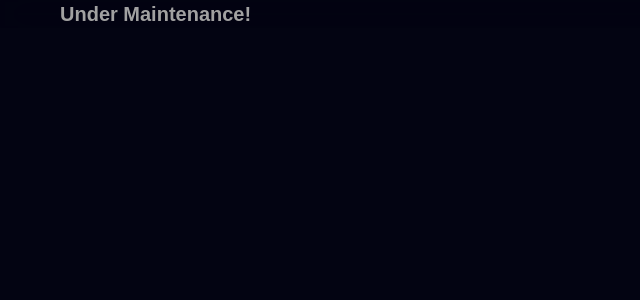
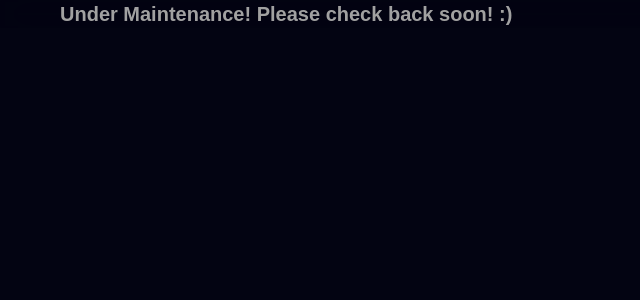
Before and after one commit to Leon-Le-Wen-Yang/personal_website, a React app: page / in a window 1280 px wide. Shown: the top 300 px of the page, without its empty margins (0-640 px from the left). Built offline with nearby package versions, Linux system fonts and the light colour scheme; the HTML template or start-up script is replaced by a standard one; a web font is replaced by a local one.

Commit message:
under maintence msg

```diff
--- a/src/sections/Navbar.jsx
+++ b/src/sections/Navbar.jsx
@@ -9,7 +9,7 @@ const Navbar = () => {
             sm:py-0">
                 <a className = "text-xl font-bold transition-colors
                 text-neutral-400 hover:text-white">
-                    Under Maintenance!
+                    Under Maintenance! Please check back soon! :)
                     </a>
                 </div>
             </div>
```
Also changed, not shown: vite.config.js (line endings or trailing spaces).
